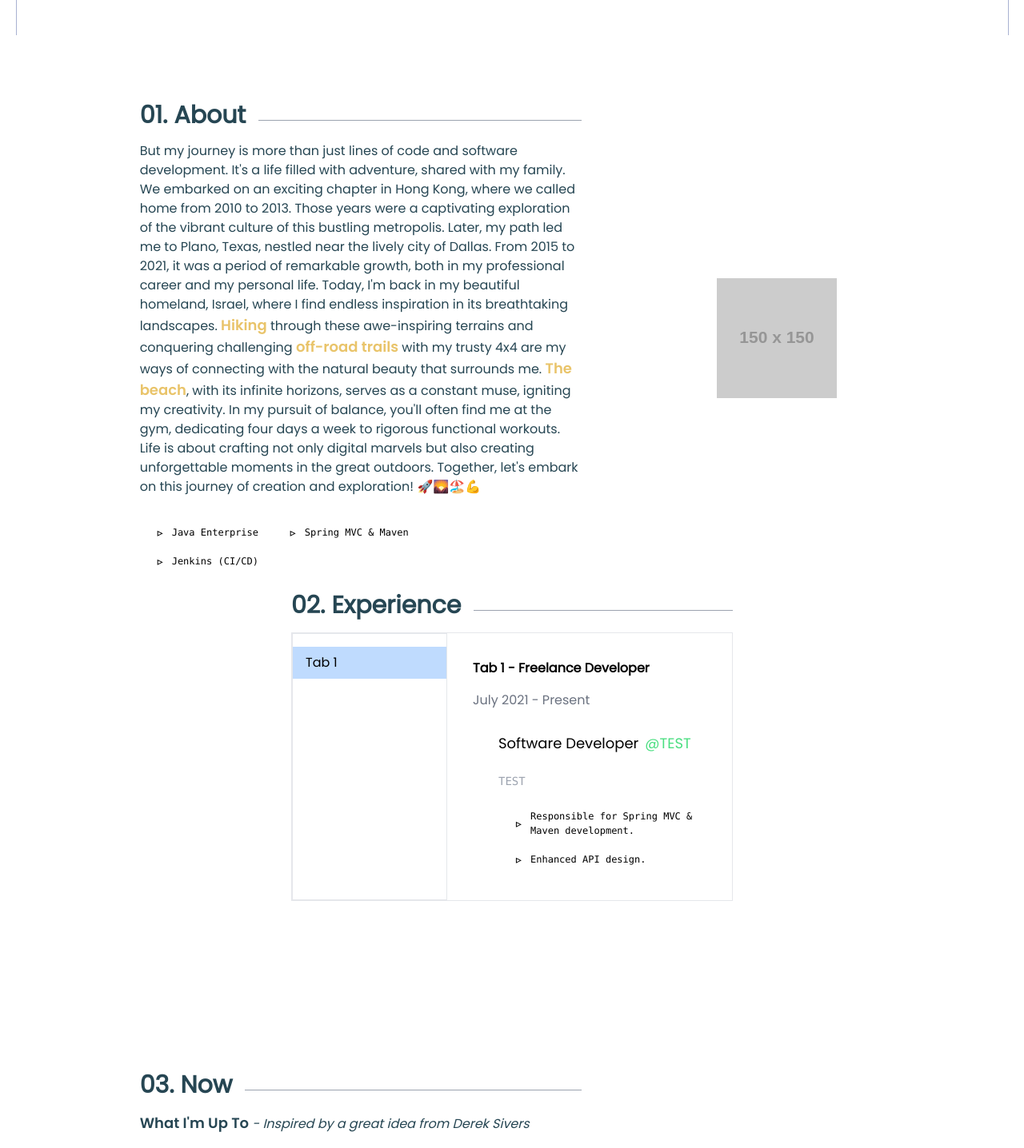
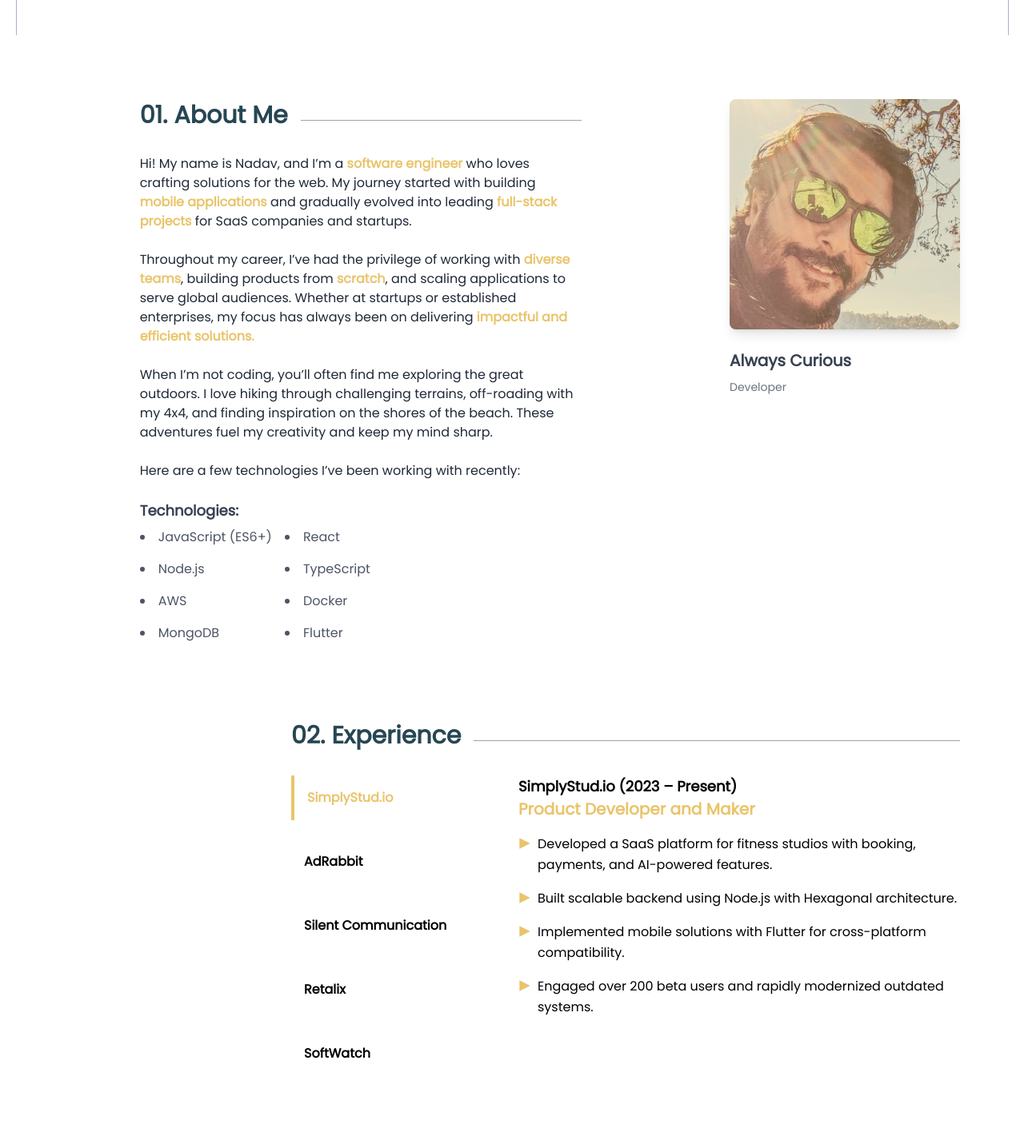
Before and after one commit to sparxHub/sparxHub, a Next.js app: page / in a window 1280 px wide. Shown: the part 740-2176 px from the top of the page at 80% size. Built offline with nearby package versions, Linux system fonts and the light colour scheme; what tailwind-safelist-generator would draw is missing.

Commit message:
Fix Experience Section Layout

```diff
--- a/public/staticData.json
+++ b/public/staticData.json
@@ -57,71 +57,201 @@
     }
   },
   "about": {
-    "skills": [
-      "Java Enterprise",
-      "Spring MVC & Maven",
-      "Jenkins (CI/CD)"
-    ],
-    "_createdAt": "2023-12-10T09:11:22Z",
-    "_rev": "Yvrt5QbpFnNxZsotwqOWQD",
-    "_type": "about",
-    "_id": "4105201b-51c2-4362-a597-466c8323cc35",
-    "_updatedAt": "2023-12-10T11:01:51Z",
     "content": [
       {
         "_type": "paragraph",
         "style": "normal",
-        "_key": "79eb7669f195",
-        "markDefs": [],
+        "_key": "about1",
         "children": [
           {
-            "_key": "bc7d909714f20",
             "_type": "span",
             "marks": [],
-            "text": "But my journey is more than just lines of code and software development. It's a life filled with adventure, shared with my family. We embarked on an exciting chapter in Hong Kong, where we called home from 2010 to 2013. Those years were a captivating exploration of the vibrant culture of this bustling metropolis. Later, my path led me to Plano, Texas, nestled near the lively city of Dallas. From 2015 to 2021, it was a period of remarkable growth, both in my professional career and my personal life. Today, I'm back in my beautiful homeland, Israel, where I find endless inspiration in its breathtaking landscapes. "
+            "text": "Hi! My name is Nadav, and I’m a "
           },
           {
             "_type": "span",
             "marks": [
               "strong"
             ],
-            "text": "Hiking",
-            "_key": "a94e5c05e3c7"
+            "text": "software engineer"
           },
           {
             "_type": "span",
             "marks": [],
-            "text": " through these awe-inspiring terrains and conquering challenging ",
-            "_key": "118dd76ef93b"
-          },
-          {
-            "marks": [
-              "strong"
-            ],
-            "text": "off-road trails",
-            "_key": "e1262383da47",
-            "_type": "span"
-          },
-          {
-            "_type": "span",
-            "marks": [],
-            "text": " with my trusty 4x4 are my ways of connecting with the natural beauty that surrounds me. ",
-            "_key": "0bb982c18fb9"
+            "text": " who loves crafting solutions for the web. My journey started with building "
           },
           {
             "_type": "span",
             "marks": [
               "strong"
             ],
-            "text": "The beach",
-            "_key": "fc5fefbc3ee9"
+            "text": "mobile applications"
           },
           {
+            "_type": "span",
             "marks": [],
-            "text": ", with its infinite horizons, serves as a constant muse, igniting my creativity. In my pursuit of balance, you'll often find me at the gym, dedicating four days a week to rigorous functional workouts. Life is about crafting not only digital marvels but also creating unforgettable moments in the great outdoors. Together, let's embark on this journey of creation and exploration! 🚀🌄🏖️💪",
-            "_key": "0acd959c8101",
-            "_type": "span"
+            "text": " and gradually evolved into leading "
+          },
+          {
+            "_type": "span",
+            "marks": [
+              "strong"
+            ],
+            "text": "full-stack projects"
+          },
+          {
+            "_type": "span",
+            "marks": [],
+            "text": " for SaaS companies and startups."
           }
+        ]
+      },
+      {
+        "_type": "paragraph",
+        "style": "normal",
+        "_key": "about2",
+        "children": [
+          {
+            "_type": "span",
+            "marks": [],
+            "text": "Throughout my career, I’ve had the privilege of working with "
+          },
+          {
+            "_type": "span",
+            "marks": [
+              "strong"
+            ],
+            "text": "diverse teams"
+          },
+          {
+            "_type": "span",
+            "marks": [],
+            "text": ", building products from "
+          },
+          {
+            "_type": "span",
+            "marks": [
+              "strong"
+            ],
+            "text": "scratch"
+          },
+          {
+            "_type": "span",
+            "marks": [],
+            "text": ", and scaling applications to serve "
+          },
+          {
+            "_type": "span",
+            "marks": [],
+            "text": "global audiences. Whether at startups or established enterprises, my focus has always been on delivering "
+          },
+          {
+            "_type": "span",
+            "marks": [
+              "strong"
+            ],
+            "text": "impactful and efficient solutions."
+          }
+        ]
+      },
+      {
+        "_type": "paragraph",
+        "style": "normal",
+        "_key": "about3",
+        "children": [
+          {
+            "_type": "span",
+            "marks": [],
+            "text": "When I’m not coding, you’ll often find me exploring the great outdoors. I love "
+          },
+          {
+            "_type": "span",
+            "marks": [],
+            "text": "hiking through challenging terrains, off-roading with my 4x4, and finding inspiration on the shores of the "
+          },
+          {
+            "_type": "span",
+            "marks": [],
+            "text": "beach. These adventures fuel my creativity and keep my mind sharp."
+          }
+        ]
+      },
+      {
+        "_type": "paragraph",
+        "style": "normal",
+        "_key": "about4",
+        "children": [
+          {
+            "_type": "span",
+            "marks": [],
+            "text": "Here are a few technologies I’ve been working with recently:"
+          }
+        ]
+      }
+    ],
+    "skills": [
+      "JavaScript (ES6+)",
+      "React",
+      "Node.js",
+      "TypeScript",
+      "AWS",
+      "Docker",
+      "MongoDB",
+      "Flutter"
+    ]
+  },
+  "experience": {
+    "content": [
+      {
+        "company": "SimplyStud.io",
+        "title": "SimplyStud.io (2023 – Present)",
+        "jobTitle": "Product Developer and Maker",
+        "achievements": [
+          "Developed a SaaS platform for fitness studios with booking, payments, and AI-powered features.",
+          "Built scalable backend using Node.js with Hexagonal architecture.",
+          "Implemented mobile solutions with Flutter for cross-platform compatibility.",
+          "Engaged over 200 beta users and rapidly modernized outdated systems."
+        ]
+      },
+      {
+        "company": "AdRabbit",
+        "title": "AdRabbit (2015 – Present)",
+        "jobTitle": "Senior Developer & Team Leader",
+        "achievements": [
+          "Led SaaS platform development for SMBs enabling app creation, marketing tools, and customer engagement.",
+          "Integrated payment gateways like Stripe, PayPal, and Braintree.",
+          "Deployed scalable cloud-based apps using AWS, Docker, and Ansible.",
+          "Built custom tools for role assignment and administration."
+        ]
+      },
+      {
+        "company": "Silent Communication",
+        "title": "Silent Communication (2004 – 2013)",
+        "jobTitle": "Co-Founder & R&D Manager",
+        "achievements": [
+          "Designed and developed mobile integrations for tier-1 telecoms like T-Mobile and Nokia.",
+          "Pioneered smartphone features for advanced call handling and IVR systems.",
+          "Delivered innovative solutions across Symbian, Android, and J2ME platforms."
+        ]
+      },
+      {
+        "company": "Retalix",
+        "title": "Retalix (2013 – 2015)",
+        "jobTitle": "iOS Developer",
+        "achievements": [
+          "Built a native POS mobile application for enterprise clients.",
+          "Delivered robust mobile functionality for leading retail systems.",
+          "Worked on the core mobile team to drive innovation in retail ecosystems."
+        ]
+      },
+      {
+        "company": "SoftWatch",
+        "title": "SoftWatch (2000 – 2004)",
+        "jobTitle": "Automated Testing Engineer",
+        "achievements": [
+          "Created performance testing scripts for web applications.",
+          "Developed automated testing tools using Mercury tools.",
+          "Improved web app testing processes and usability."
         ]
       }
     ]
--- a/src/app/page.js
+++ b/src/app/page.js
@@ -10,12 +10,41 @@ import RightSidebar from "@components/components/RightSidebar";
 import { H1, Button, Paragraph, ListGrid } from "@components/components/atoms";
 import SectionTitle from "@components/components/molecules/SectionTitle";
 import { Accordion, ContentPanel } from "@components/components/molecules/Accordion";
+import { FaSmileBeam, FaLaughWink } from "react-icons/fa";
+
+import Image from "next/image";
 
 function LoadingGauge() {
   return (
     <div className="flex flex-col items-center justify-center min-h-screen bg-gradient-to-r from-blue-500 to-purple-500 text-white">
       <img src="/logo.png" alt="Loading Logo" className="w-24 h-24 animate-bounce mb-4" />
       <p className="text-2xl font-semibold">Loading your experience...</p>
+    </div>
+  );
+}
+
+function ProfileImage() {
+  return (
+    <div className="flex flex-col items-center justify-start lg:items-start h-full">
+      {/* Profile Image Container */}
+      <div className="relative group w-48 h-48 sm:w-60 sm:h-60 lg:w-72 lg:h-72 rounded-lg shadow-lg overflow-hidden">
+        {/* Profile Image */}
+        <Image
+          src="/img/Nadav_Photo_For_Site.png"
+          alt="Nadav Daniel"
+          layout="fill"
+          objectFit="cover"
+          className="transition-transform duration-300 ease-in-out transform group-hover:scale-110 group-hover:rotate-2"
+        />
+        {/* Yellow Color Overlay */}
+        <div className="absolute inset-0 bg-yellow-500 opacity-40 transition-opacity duration-300 ease-in-out group-hover:opacity-0"></div>
+      </div>
+
+      {/* Icon and Caption */}
+      <div className="mt-4 sm:mt-6 flex flex-col items-center lg:items-start space-y-2">
+        <p className="text-gray-700 font-semibold text-xl">Always Curious</p>
+        <p className="text-gray-500 text-sm">Developer</p>
+      </div>
     </div>
   );
 }
@@ -55,8 +84,10 @@ function splitHeadlineWithEffect(headline) {
 function Home() {
   const [heroData, setHeroData] = useState(null);
   const [aboutData, setAboutData] = useState(null);
+  const [experienceData, setExperienceData] = useState(null);
   const [nowData, setNowData] = useState(null);
   const [isLoading, setIsLoading] = useState(true);
+  const [activeTab, setActiveTab] = useState(0);
 
   const isExportMode = process.env.NEXT_PUBLIC_EXPORT_MODE === "true";
 
@@ -76,20 +107,23 @@ function Home() {
           console.log("Static data fetched:", fetchedData);
         } else {
           console.warn("Static data not found, attempting dynamic fetch...");
-          if (!isExportMode) {
-            fetchedData = {
-              hero: await sanityClient.fetch('*[_type == "hero"][0]'),
-              about: await sanityClient.fetch('*[_type == "about"][0]'),
-              now: await sanityClient.fetch('*[_type == "now"][0]'),
-            };
-            console.log("Dynamic data fetched:", fetchedData);
-          } else {
-            throw new Error("Data could not be fetched in export mode.");
-          }
+          throw new Error("Static data not found, attempting dynamic fetch...");
+          // if (!isExportMode) {
+          //   fetchedData = {
+          //     hero: await sanityClient.fetch('*[_type == "hero"][0]'),
+          //     about: await sanityClient.fetch('*[_type == "about"][0]'),
+
+          //     now: await sanityClient.fetch('*[_type == "now"][0]'),
+          //   };
+          //   console.log("Dynamic data fetched:", fetchedData);
+          // } else {
+          //   throw new Error("Data could not be fetched in export mode.");
+          // }
         }
 
         setHeroData(fetchedData.hero);
         setAboutData(fetchedData.about);
+        setExperienceData(fetchedData.experience)
         setNowData(fetchedData.now);
         setIsLoading(false);
       } catch (error) {
@@ -156,75 +190,137 @@ function Home() {
                 {heroData.cta.title}
               </Button>
             </div>
+
+            {/* Spacer */}
+            <div className="md:col-span-12 min-h-[5rem]"></div>
           </motion.section>
 
           {/* About Section */}
           <motion.section
             id="about"
-            className="grid grid-cols-1 md:grid-cols-12 gap-4 justify-center min-h-[75vh] px-6 sm:px-20 scroll-mt-16"
+            className="grid grid-cols-1 lg:grid-cols-12 gap-4 justify-center min-h-[100vh] lg:min-h-[70vh] px-6 sm:px-20 scroll-mt-16"
             initial="hidden"
             whileInView="visible"
             viewport={{ once: true, amount: 0.2 }}
             variants={sectionVariants}
           >
-            <div className="hidden md:block md:col-span-1"></div>
-            <div className="flex flex-col items-start justify-start md:col-span-6">
-              <SectionTitle number={1} title="About" />
-              <div className="pt-4 md:hidden flex items-center justify-center">
-                <img src="https://via.placeholder.com/150" alt="Placeholder" />
+            <div className="hidden lg:block lg:col-span-1"></div>
+            <div className="flex flex-col items-start justify-start lg:col-span-6">
+              <SectionTitle number={1} title="About Me" />
+              <div className="pt-4 space-y-6">
+                {aboutData.content.map((paragraph, index) => (
+                  <div key={index} className="text-gray-800">
+                    {paragraph.children.map((child) => {
+                      if (child.marks?.includes("strong")) {
+                        return (
+                          <strong key={child._key} className="text-yellow-500">
+                            {child.text}
+                          </strong>
+                        );
+                      }
+                      return child.text;
+                    })}
+                  </div>
+                ))}
               </div>
-              {isLoading ? (
-                <Skeleton count={5} />
-              ) : (
-                aboutData?.content?.map((paragraph, index) => (
-                  <Paragraph key={index} boldClassName="text-yellow-500">
-                    {paragraph.children}
-                  </Paragraph>
-                ))
-              )}
-              {isLoading ? <Skeleton /> : <ListGrid items={aboutData?.skills} columns={2} />}
+              <div className="mt-6">
+                <h3 className="text-lg font-semibold text-gray-700 mb-2">Technologies:</h3>
+                <ul className="grid grid-cols-2 gap-4 list-disc list-inside">
+                  {aboutData.skills.map((skill, index) => (
+                    <li key={index} className="text-gray-600">
+                      {skill}
+                    </li>
+                  ))}
+                </ul>
+              </div>
             </div>
-            <div className="hidden md:flex md:col-span-5 items-center justify-center">
-              <img src="https://via.placeholder.com/150" alt="Placeholder" />
+            {/* ProfileImage Container */}
+            <div className="lg:col-span-5 flex justify-center lg:justify-end items-start">
+              <ProfileImage />
             </div>
-            <div className="hidden md:block md:col-span-1"></div>
+            {/* Spacer */}
+            <div className="md:col-span-12 flex-grow min-h-[5rem]"></div>
           </motion.section>
+
 
           {/* Experience Section */}
           <motion.section
             id="experience"
-            className="grid grid-cols-1 sm:grid-cols-12 gap-4 min-h-[75vh] px-6 sm:px-20 scroll-mt-16"
+            className="grid grid-cols-1 md:grid-cols-12 gap-4 min-h-[100vh] lg:min-h-[60vh] px-6 sm:px-20 scroll-mt-16 content-start"
             initial="hidden"
             whileInView="visible"
             viewport={{ once: true, amount: 0.2 }}
             variants={sectionVariants}
           >
-            <div className="hidden sm:block sm:col-span-3"></div>
-            <div className="items-start justify-start sm:col-span-6">
+            {/* Section Title */}
+            <div className="hidden md:block md:col-span-3"></div>
+            <div className="sm:col-span-9">
               <SectionTitle number={2} title="Experience" />
-              <Accordion
-                tabs={[
-                  {
-                    title: "Tab 1",
-                    jobTitle: "Tab 1 - Freelance Developer",
-                    jobDetails: "July 2021 - Present",
-                    content: (
-                      <ContentPanel
-                        title="Software Developer"
-                        subtitle="TEST"
-                        contentLinks="https://www.Test.com/"
-                        list={[
-                          "Responsible for Spring MVC & Maven development.",
-                          "Enhanced API design.",
-                        ]}
-                      />
-                    ),
-                  },
-                ]}
-              />
             </div>
-            <div className="hidden sm:block sm:col-span-3"></div>
+
+            {/* Side Tab Picker */}
+            <div className="hidden md:block md:col-span-3"></div>
+            <div className="hidden sm:block sm:col-span-3">
+              <div className="space-y-6">
+                {experienceData.content.map((job, index) => (
+                  <button
+                    key={index}
+                    className={`w-full text-left py-4 pl-4 pr-2 font-semibold text-primary-800 transition-all duration-300 ${activeTab === index
+                        ? "border-l-4 border-yellow-500 text-yellow-500"
+                        : "hover:text-yellow-500"
+                      }`}
+                    onClick={() => setActiveTab(index)}
+                  >
+                    {job.company}
+                  </button>
+                ))}
+              </div>
+            </div>
+
+            {/* Experience Content */}
+            <div className="md:col-span-6">
+              {experienceData.content.map((job, index) => (
+                <div
+                  key={index}
+                  className={`transition-opacity duration-300 ${activeTab === index ? "block opacity-100" : "hidden opacity-0"
+                    }`}
+                >
+                  {/* Company Name and Years */}
+                  <div className="mb-4">
+                    <h3 className="text-lg font-bold text-primary-900">{job.title}</h3>
+                    {/* Job Title */}
+                    <p className="text-xl font-semibold text-yellow-500">{job.jobTitle}</p>
+                  </div>
+
+                  {/* Responsibilities */}
+                  <ul className="space-y-4">
+                    {job.achievements.map((achievement, idx) => (
+                      <li key={idx} className="flex items-start space-x-2">
+                        {/* Triangle Icon - Rotated */}
+                        <div className="text-yellow-500 mt-1">
+                          <svg
+                            xmlns="http://www.w3.org/2000/svg"
+                            viewBox="0 0 24 24"
+                            fill="currentColor"
+                            className="w-4 h-4 rotate-90"
+                          >
+                            <polygon points="12,2 2,22 22,22" />
+                          </svg>
+                        </div>
+                        <span className="text-primary-900 leading-relaxed">
+                          {achievement}
+                        </span>
+                      </li>
+                    ))}
+                  </ul>
+                </div>
+              ))}
+            </div>
+
+            {/* Spacer */}
+            <div className="md:col-span-12 flex-grow min-h-[5rem]"></div>
           </motion.section>
+
 
           {/* Now Section */}
           <motion.section
@@ -236,7 +332,7 @@ function Home() {
             variants={sectionVariants}
           >
             <div className="hidden md:block md:col-span-1"></div>
-            <div className="flex flex-col items-start justify-start md:col-span-6">
+            <div className="flex flex-col items-start justify-start md:col-span-9">
               <SectionTitle number={3} title="Now" />
               {isLoading ? (
                 <Skeleton count={5} />
@@ -249,6 +345,10 @@ function Home() {
               )}
             </div>
             <div className="hidden md:block md:col-span-1"></div>
+
+            {/* Spacer */}
+            <div className="md:col-span-12 flex-grow min-h-[5rem]"></div>
+
           </motion.section>
         </main>
         <RightSidebar />
```
Also changed, not shown: public/img/Nadav_Photo_For_Site.png (added).
